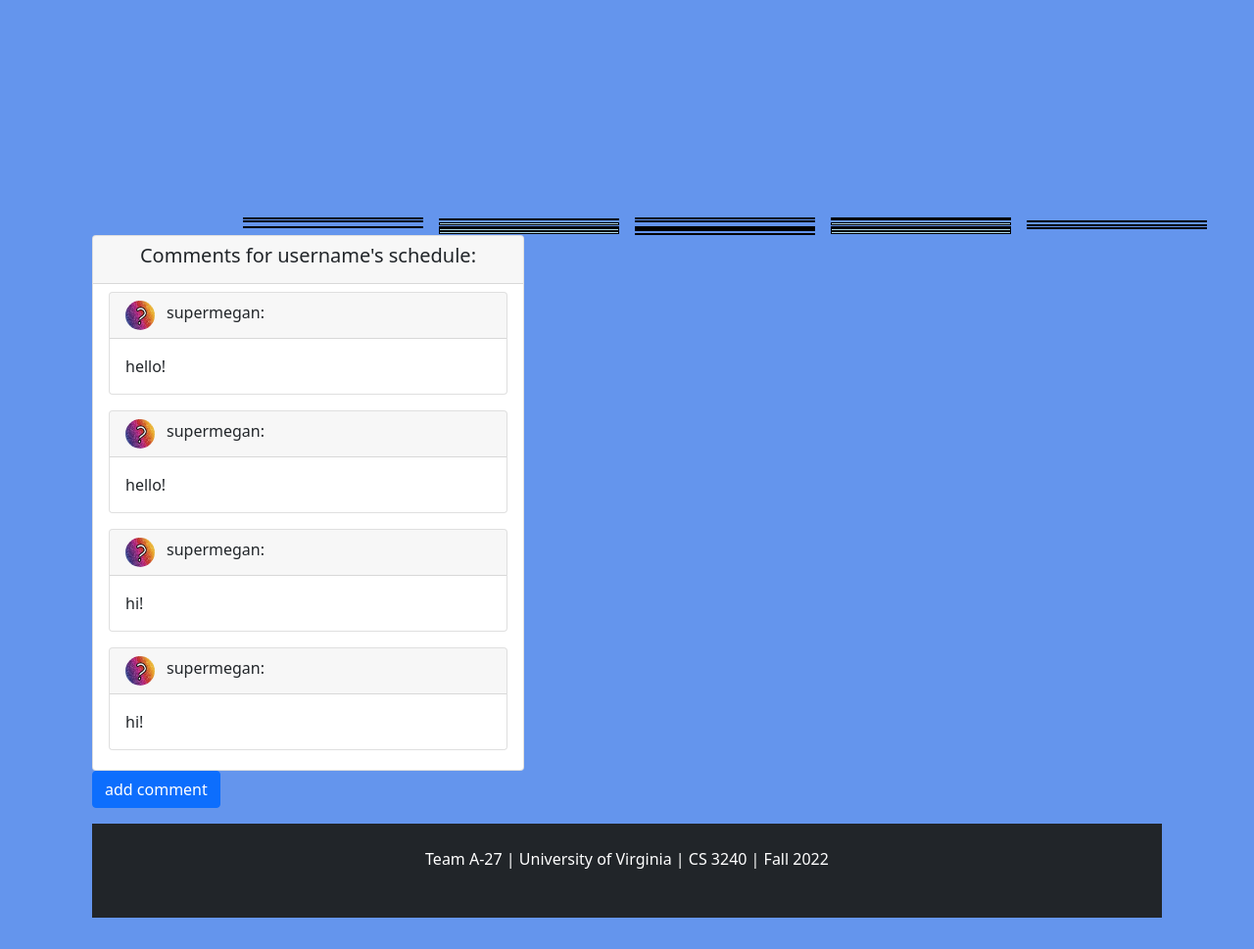
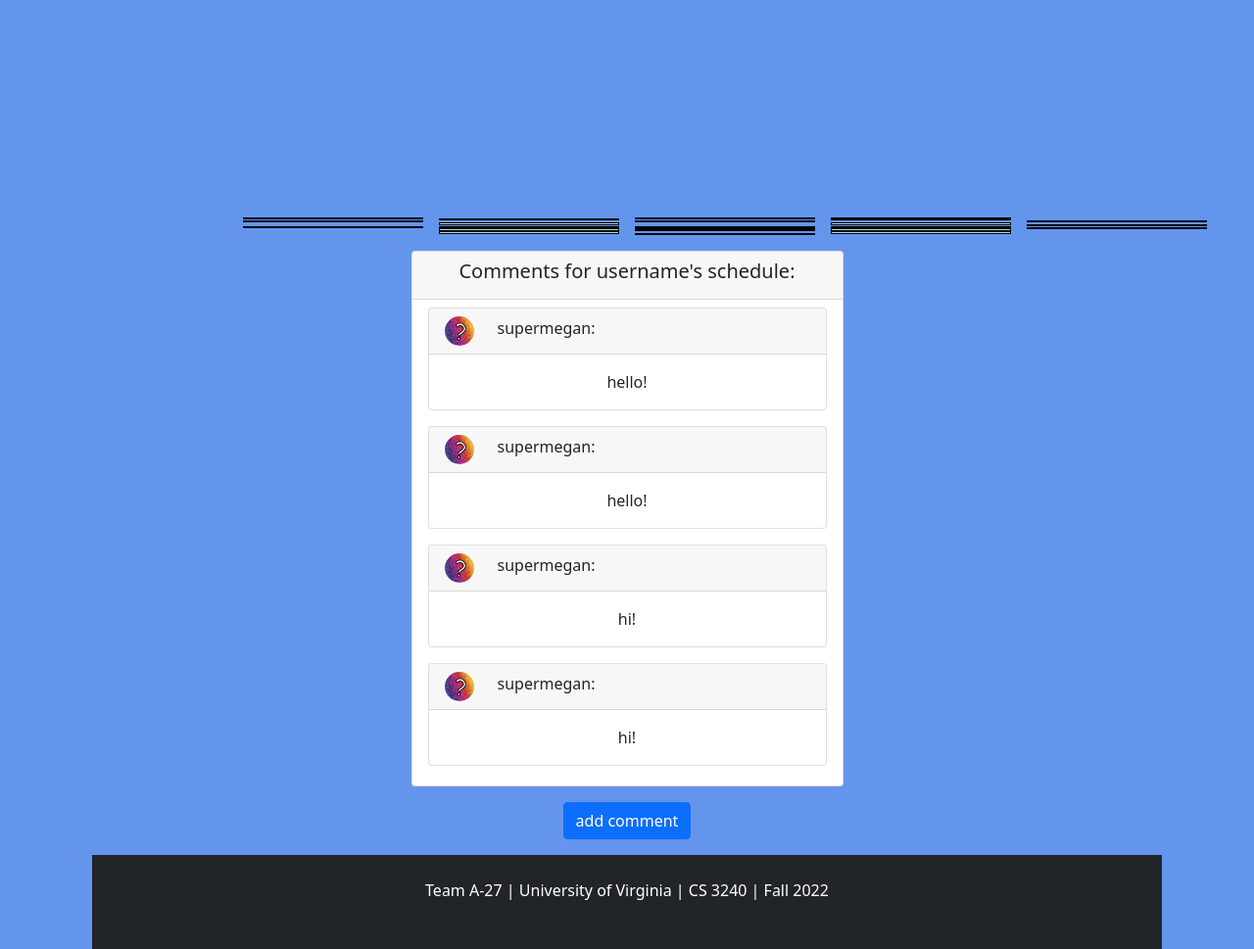
Before and after one commit to TheRealConnorWilson/CavCourses, a Django app: template classlist/templates/classlist/test_schedule.html in a window 1280 px wide. Shown: the part 616-1585 px from the top of the page at 98% size. Before the commit the page ends 1553 px from the top, so only its background shows below. Run offline with Django 4.2, Linux system fonts and the light colour scheme; the template is opened without the code that fills it: values that come from a table or form of the project are taken from there, others are empty; a user stored in the database is signed in; data comes from the database, SQL or seed files in the repository; some libraries are stand-ins or nearby versions.

Commit message:
finished demoing, will try replacing with new design

```diff
--- a/classlist/templates/classlist/test_schedule.html
+++ b/classlist/templates/classlist/test_schedule.html
@@ -3,6 +3,8 @@
 
     Title: Card Columns
     URL: https://mdbootstrap.com/docs/standard/extended/card-columns/
+
+    https://icons.getbootstrap.com/icons/trash3-fill/
  -->
 
 <html>
@@ -61,22 +63,27 @@
                                     {% for c in the_schedule.classRoster.all %}
                                         {% if meeting.section.section_id == c.section_id %}
 
-                                            <div class="card" display="inline-block">
-                                                <div class="card-header text-center">{{c.course.title}}</div>
-                                                <div class="card-body text-center">
+                                                <div class="text-center">{{c.course.title}}</div>
+                                                <div class="text-center">
                                                     {{meeting.start_time|make_list|slice:':2'|join:''}}:{{meeting.start_time|make_list|slice:'3:5'|join:''}} - {{meeting.end_time|make_list|slice:':2'|join:''}}:{{meeting.end_time|make_list|slice:'3:5'|join:''}} <br>
                                                     {{meeting.facility_description}}
                                                 </div>
-                                                <div class="card-footer text-center">
+                                                <div class="text-center">
                                                     {% if user.email == request.user.email %}
                                                     <form action="delete/{{c.section_id}}/" method="post">
                                                         {% csrf_token %}
 
-                                                        <button type = 'submit' button name = 'delete-button' value = "{{c.section_id}}" class = 'btn-danger btn-small' size="small">Remove Class</button>
+                                                        <button type = 'submit' value = "{{c.section_id}}" class = 'btn-danger btn-small' size="small">
+
+                                                            <svg xmlns="http://www.w3.org/2000/svg" width="16" height="16" fill="currentColor" class="bi bi-trash3-fill" viewBox="0 0 16 16">
+                                                                <path d="M11 1.5v1h3.5a.5.5 0 0 1 0 1h-.538l-.853 10.66A2 2 0 0 1 11.115 16h-6.23a2 2 0 0 1-1.994-1.84L2.038 3.5H1.5a.5.5 0 0 1 0-1H5v-1A1.5 1.5 0 0 1 6.5 0h3A1.5 1.5 0 0 1 11 1.5Zm-5 0v1h4v-1a.5.5 0 0 0-.5-.5h-3a.5.5 0 0 0-.5.5ZM4.5 5.029l.5 8.5a.5.5 0 1 0 .998-.06l-.5-8.5a.5.5 0 1 0-.998.06Zm6.53-.528a.5.5 0 0 0-.528.47l-.5 8.5a.5.5 0 0 0 .998.058l.5-8.5a.5.5 0 0 0-.47-.528ZM8 4.5a.5.5 0 0 0-.5.5v8.5a.5.5 0 0 0 1 0V5a.5.5 0 0 0-.5-.5Z"/>
+                                                              </svg>
+
+                                                        </button>
                                                     </form>
                                                     {% endif %}
                                                 </div>
-                                            </div>
+
 
                                         {% endif %}
                                     {% endfor %}
@@ -92,7 +99,7 @@
             </div>
 
             {% if the_schedule %}
-                <div class="container">
+                <div class="container text-center">
                     <div class="card-deck">
 
                         <!--
@@ -100,9 +107,9 @@
                                 create a card with the username, profile pic, and comment
                         -->
                         {% if comments_list %}
-                            <div class="justify-content-center">
-                                <div class="row">
-                                    <div class="col-md-5">
+                            <div class="">
+                                <div class="row justify-content-center">
+                                    <div class="col-md-5 mt-3 mb-3">
                                         <div class="card ccard radius-t-0 h-100">
 
                                             <div class="card-header pb-3 brc-secondary-l3">
@@ -128,11 +135,12 @@
 
                                                     <div class="card mb-3" width="width:17rem">
                                                         <div class="card-header">
-                                                            <div class="col float-start">
-                                                                <img src="{{c.from_user.avatar}}" class="rounded-circle" height="30" width="30">
-                                                            </div>
+
                                                             <div class="row row-cols-2">
-                                                                <div class="col"> {{c.from_user.USERNAME_FIELD}}:</div>
+                                                                <div class="col-auto">
+                                                                    <img src="{{c.from_user.avatar}}" class="rounded-circle" height="30" width="30">
+                                                                </div>
+                                                                    <div class="col-auto"> {{c.from_user.USERNAME_FIELD}}:</div>
                                                             </div>
 
                                                         </div>
@@ -144,6 +152,12 @@
                                             </div>
                                         </div>
                                     </div>
+
+                                    {% comment %} can use this to add other content if we want to {% endcomment %}
+                                    {% comment %} <div class="col-md-5 mt-3 mb-3">
+                                        other stuff
+                                    </div> {% endcomment %}
+
                                 </div>
                             </div>
                         {% else %}
```
Also changed, not shown: classlist/static/classlist/schedule.css (+3 -73 lines).
